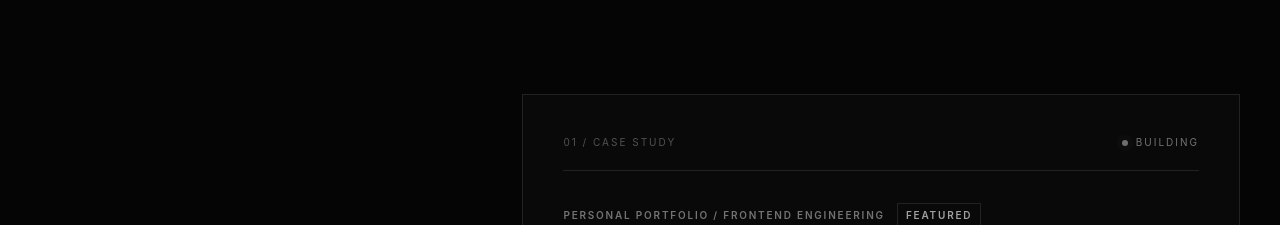
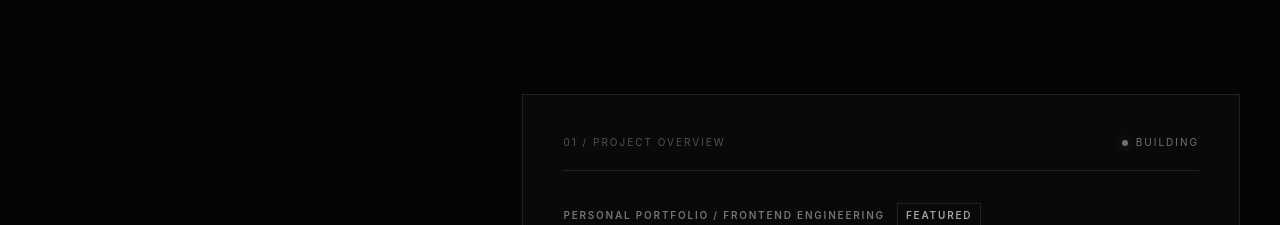
Before and after one commit to matteojose3112-bit/aster, a React (Vite) app in the folder portfolio/: page / in a window 1280 px wide. Shown: the part 2800-3025 px from the top of the page. Built offline with nearby package versions, Linux system fonts and the light colour scheme.

Commit message:
Clarify project cards as project overviews

```diff
--- a/portfolio/src/components/layout/sections/ui/ProjectCard.tsx
+++ b/portfolio/src/components/layout/sections/ui/ProjectCard.tsx
@@ -17,7 +17,7 @@ function ProjectCard({ project, index }: ProjectCardProps) {
       <div aria-hidden="true" className="pointer-events-none absolute -inset-32 opacity-0 transition-opacity duration-500 group-hover:opacity-100" style={{ background: `radial-gradient(circle at ${pointer.x}% ${pointer.y}%, rgba(255,255,255,.1), transparent 25%)` }} />
       <div className="relative p-7 md:p-10">
         <div className="flex items-center justify-between border-b border-white/10 pb-5 text-[10px] uppercase tracking-[0.2em] text-neutral-600">
-          <span>{number} / CASE STUDY</span>
+          <span>{number} / PROJECT OVERVIEW</span>
           <span className="flex items-center gap-2 text-neutral-500"><span className="aster-status-dot" />{project.status}</span>
         </div>
 
```
